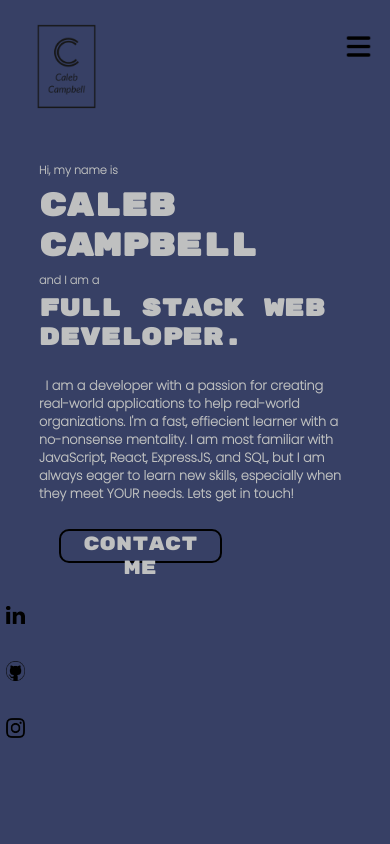
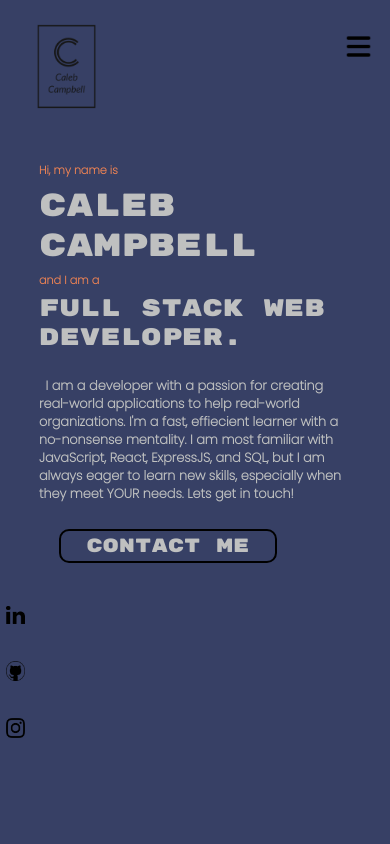
Before and after one commit to Caleb-Campbell/personal-website, a React (Vite) app: page / in a window 390 px wide. Shown: the top 844 px of the page. Built offline with nearby package versions, Linux system fonts and the light colour scheme.

Commit message:
to humor my wife

```diff
--- a/src/index.css
+++ b/src/index.css
@@ -8,5 +8,9 @@
   -webkit-text-size-adjust: 100%;
 }
 :root * {
+}
+
+body * {
   color: #bfc0c0 ;
+
 }
--- a/src/styles/title-page.css
+++ b/src/styles/title-page.css
@@ -14,6 +14,8 @@
 
 h3 {
     font-size: 1.6em;
+    color: #ef8354 !important;
+
 }
 h1 {
     font-family: 'Rubik Mono One', sans-serif;
@@ -54,6 +56,7 @@ h2 {
 .title-page button:hover{
     background-color: black;
     color: rgba(139, 137, 137, 0.87);
+
     box-shadow: 5px 5px rgb(67, 66, 66, .5);
 
 }
@@ -66,6 +69,7 @@ h2 {
 
     h1{
         font-size: 2em;
+        font-weight: 300;
         text-decoration: none;
     }
 
@@ -74,6 +78,7 @@ h2 {
     }
 
     h2 {
+        font-weight: 300;
         font-size: 1.5em;
     }
 
@@ -83,7 +88,7 @@ h2 {
     }
 
     .title-page button {
-        width: 60%;
+        width: 80%;
         margin: 0 auto;
 
     }
```
